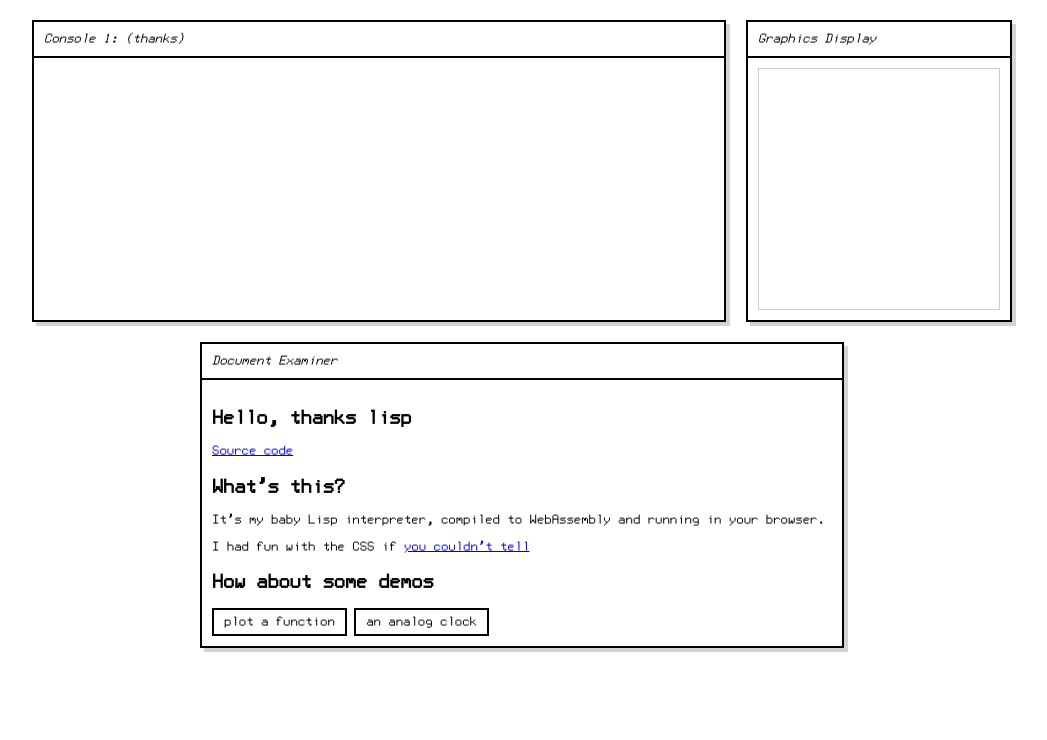
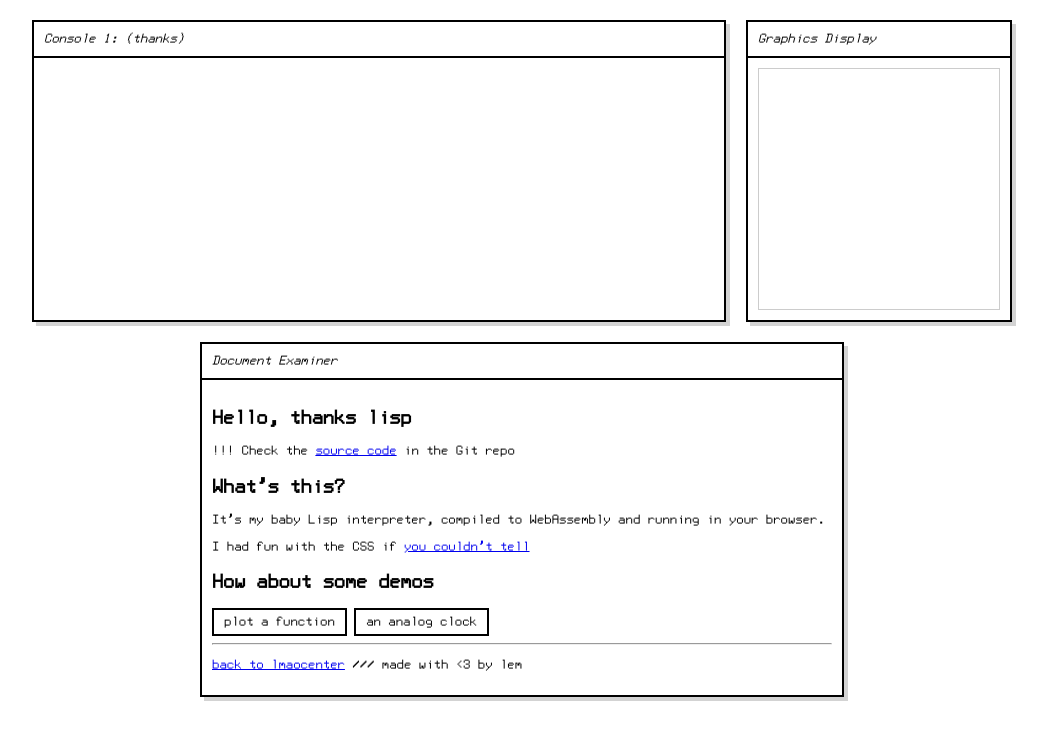
Before and after one commit to JCLemme/thanks-lisp, a plain HTML site: page web/index.html in a window 1280 px wide. Shown: the whole page, without its empty margins (118-1165 px from the left). Drawn offline with nearby package versions, Linux system fonts and the light colour scheme; a script that the page names is missing.

```diff
--- a/web/index.html
+++ b/web/index.html
@@ -194,13 +194,15 @@
         <div class="panel-header">Document Examiner</div>
         <div class="document-content">
             <h2>Hello, thanks lisp</h2>
-            <p><a href="https://github.com/jclemme/thanks-lisp">Source code</a>
+            <p>!!! Check the <a href="https://github.com/jclemme/thanks-lisp">source code</a> in the Git repo</p>
             <h2><span style="font-weight: bold">What's this?</span></h2>
             <p>It's my baby Lisp interpreter, compiled to WebAssembly and running in your browser.</p>
             <p>I had fun with the CSS if <a href="https://bitsavers.org/pdf/mit/cadr/CADR_brochure1.jpg">you couldn't tell</a></p>
             <h2><span style="font-weight: bold">How about some demos</span></h2>
             <button onclick="doPlot()">plot a function</button>
             <button onclick="doClock()">an analog clock</button>
+            <hr>
+            <p><a href="https://lmao.center">back to lmaocenter</a> /// made with &lt;3 by lem</p>
         </div>
     </div>
 
```
Also changed, not shown: 1 other file.
